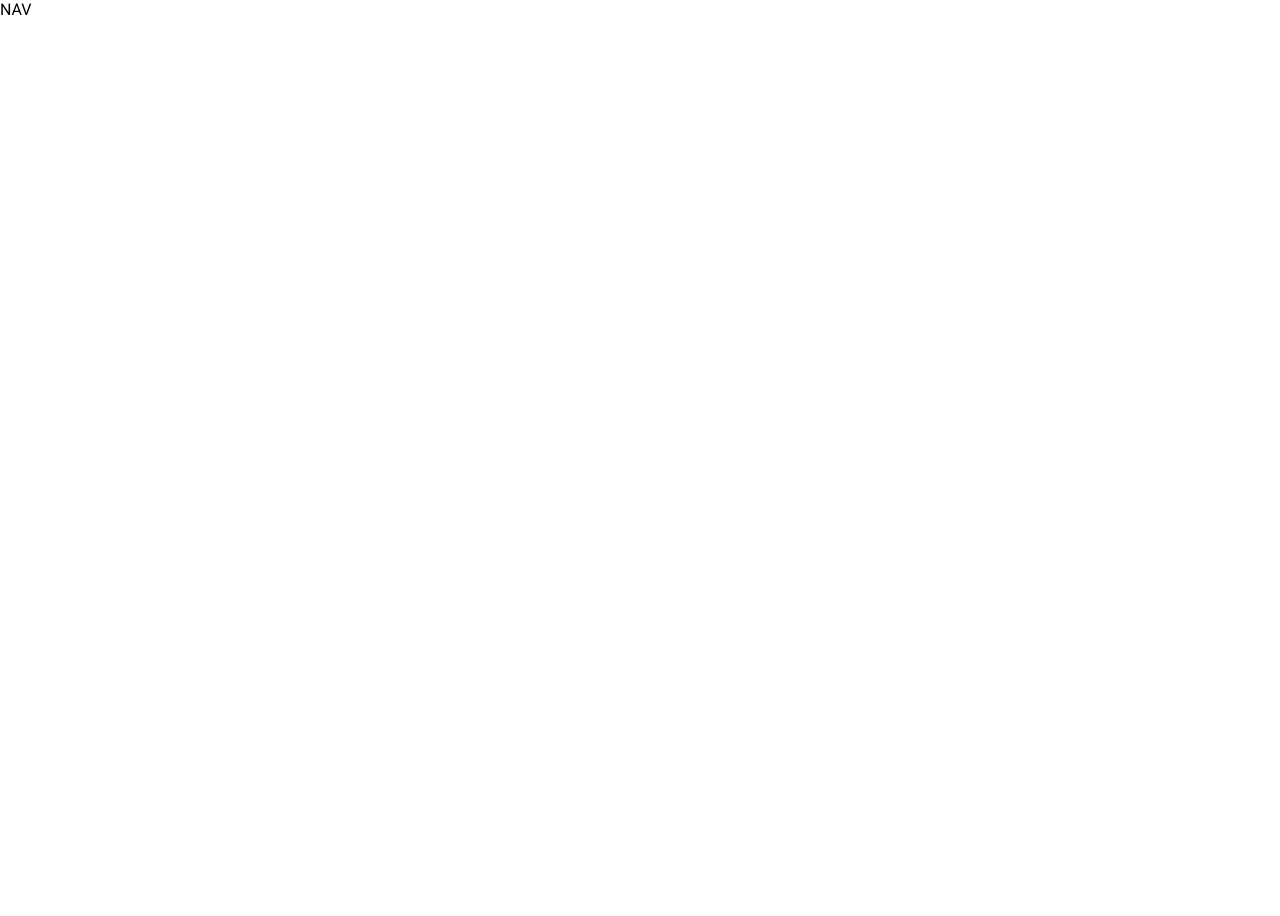
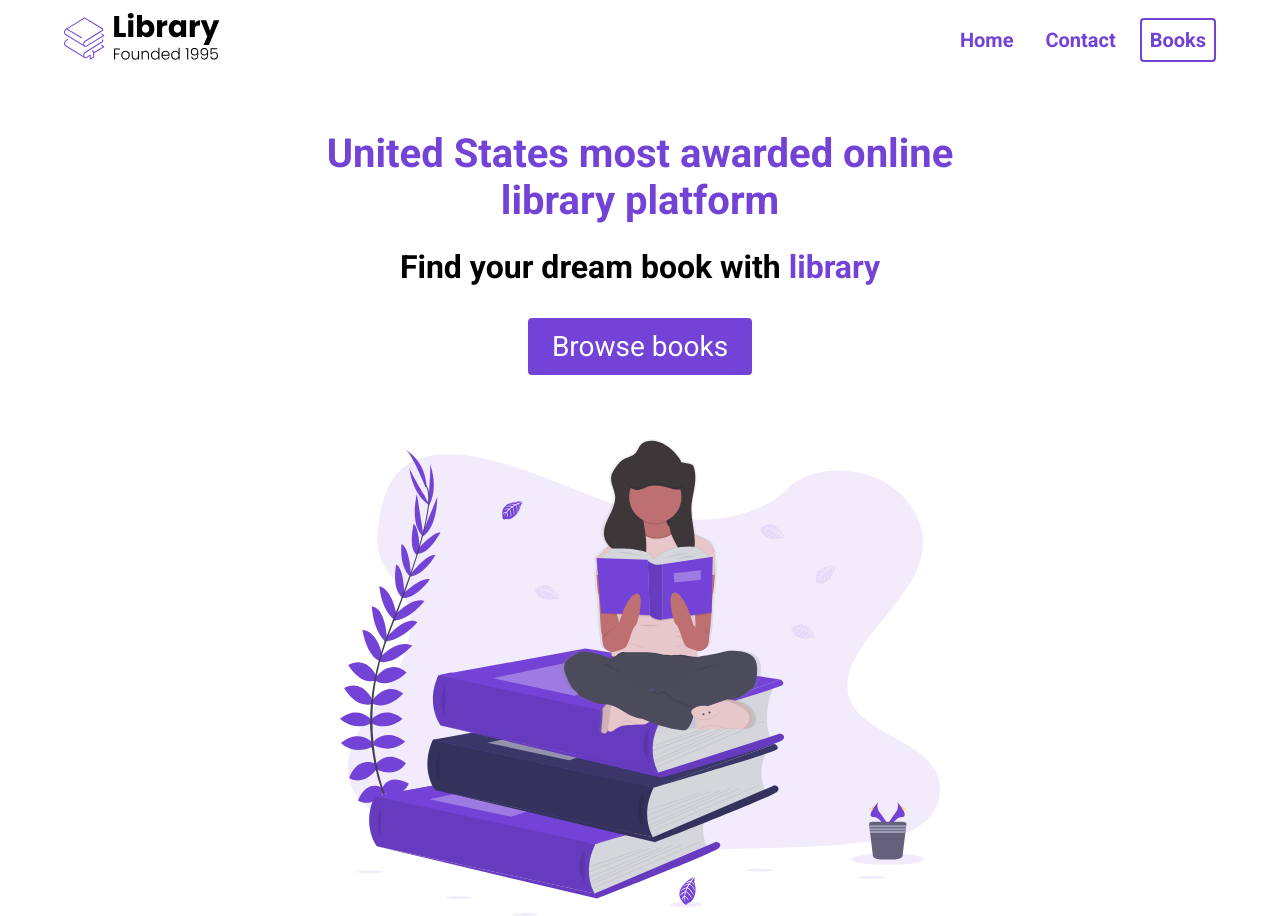
Before and after one commit to Bhill9387/E-commerce-Project, a plain HTML site: page index.html in a window 1280 px wide. Before the commit the page ends 800 px from the top, so only its background shows below. Drawn offline with Linux system fonts and the light colour scheme.

Commit message:
initialize commit

```diff
--- a/index.html
+++ b/index.html
@@ -6,13 +6,30 @@
     <title>Library</title>
     <link rel="stylesheet" href="styles.css">
 </head>
+
 <body>
-<section>
+<section id="Landing">
 <nav>
-NAV
+    <div class="nav__container">
+    <img class="Logo" src="./assets/Library.svg" alt="Library Logo">
+    <ul class="nav__links">
+     <li><a href="#" class="nav__link">Home</a></li>
+     <li><a href="#" class="nav__link">Contact</a></li>
+     <li><a href="#" class="nav__link nav__link--primary">Books</a></li>
+    </ul>
+  </div>
 </nav>
 <header>
-
+<div class="header__container">
+<div class="header__description">
+    <h1>United States most awarded online library platform</h1>
+    <h2>Find your dream book with <span class="purple">library</span></h2>
+    <button class="btn">Browse books</button>
+</div>
+<figure>
+    <img src="./assets/Undraw_Books.svg" alt="">
+</figure>
+</div>
 </header>
 </section>
 </body>
--- a/styles.css
+++ b/styles.css
@@ -2,6 +2,144 @@
 * {
 padding: 0;
 margin: 0;
-box-sizing:border-box;
+box-sizing: border-box;
 font-family: 'Roboto', sans-serif;
 }
+
+nav {
+height: 80px;
+display: flex;
+width: 100%;
+position: relative;
+z-index: 10;
+}
+
+.img {
+   width: 100%;
+}
+
+.nav__container {
+width: 100%;
+max-width: 1200px;
+padding: 0 24px;
+display: flex;
+justify-content: space-between;
+align-items: center;
+margin: auto;
+}
+
+.purple {
+   color : #7342d6;
+}
+
+
+.Logo {
+   width: 160px;
+   }
+
+ul {
+display: flex;
+list-style-type: none;
+margin-left: auto;
+}
+
+.li {
+    list-style-type: none;
+}
+
+.nav__link {
+    margin-left: 16px;
+    text-decoration: none;
+    font-size: 20px;
+    color: #7342d6;
+    font-weight: bold;
+    padding: 8px;
+}
+
+.nav__link:hover {
+    text-decoration: underline;
+}
+
+.nav__link--primary {
+   border: 2px solid #7342d6;
+   border-radius: 4px;
+}
+
+.nav__link--primary:hover {
+ text-decoration: none;
+}
+
+#landing {
+    background-color: rgba(115, 66 , 214 ,0.1 )
+}
+
+header {
+  height: calc(100vh - 80px);
+  display: flex;
+  flex-direction: column;
+  justify-content: center;
+  align-items: center;
+  padding: 50px;
+  position: relative;
+  z-index: 5;
+}
+
+.header__container {
+    width: 100%;
+    max-width: 720px;
+    margin: 0 auto;
+    height: 100%;
+    text-align: center;
+    display: flex;
+    flex-direction: column;
+    justify-content: space-around;
+}
+
+.header__description {
+    display: flex;
+    flex-direction: column;
+   align-items: center;
+   text-align: center;
+   margin-bottom: 32px;
+}
+
+h1  {
+    font-size: 40px;
+    color: #7342d6;
+    margin-bottom: 24px;
+    text-align: center;
+}
+
+h2 {
+    text-align: center;
+    font-size: 32px;
+    margin-bottom: 32px;
+}
+
+button {
+    cursor: pointer;
+}
+
+button:active {
+    transform: translateY(1px);
+}
+
+.btn {
+    background-color: #7342d6;
+    color: white;
+    padding: 12px 24px;
+    font-size: 28px;
+    border-radius: 4px;
+    border: none;
+    }
+
+    figure {
+        margin-top: 32px;
+    }
+
+    figure img {
+        width: 100%;
+        max-width: 600px;
+        display: block;
+        margin: auto;
+    }
```
